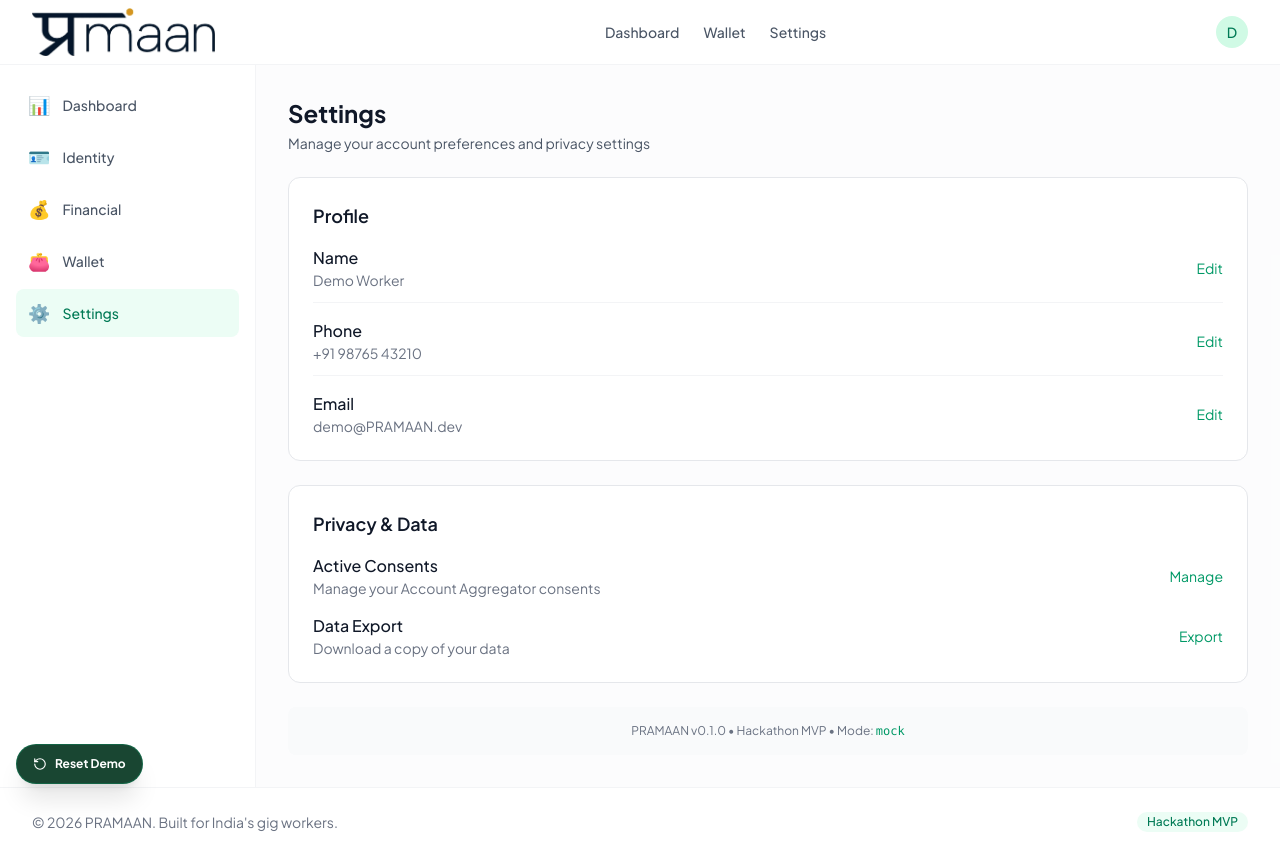
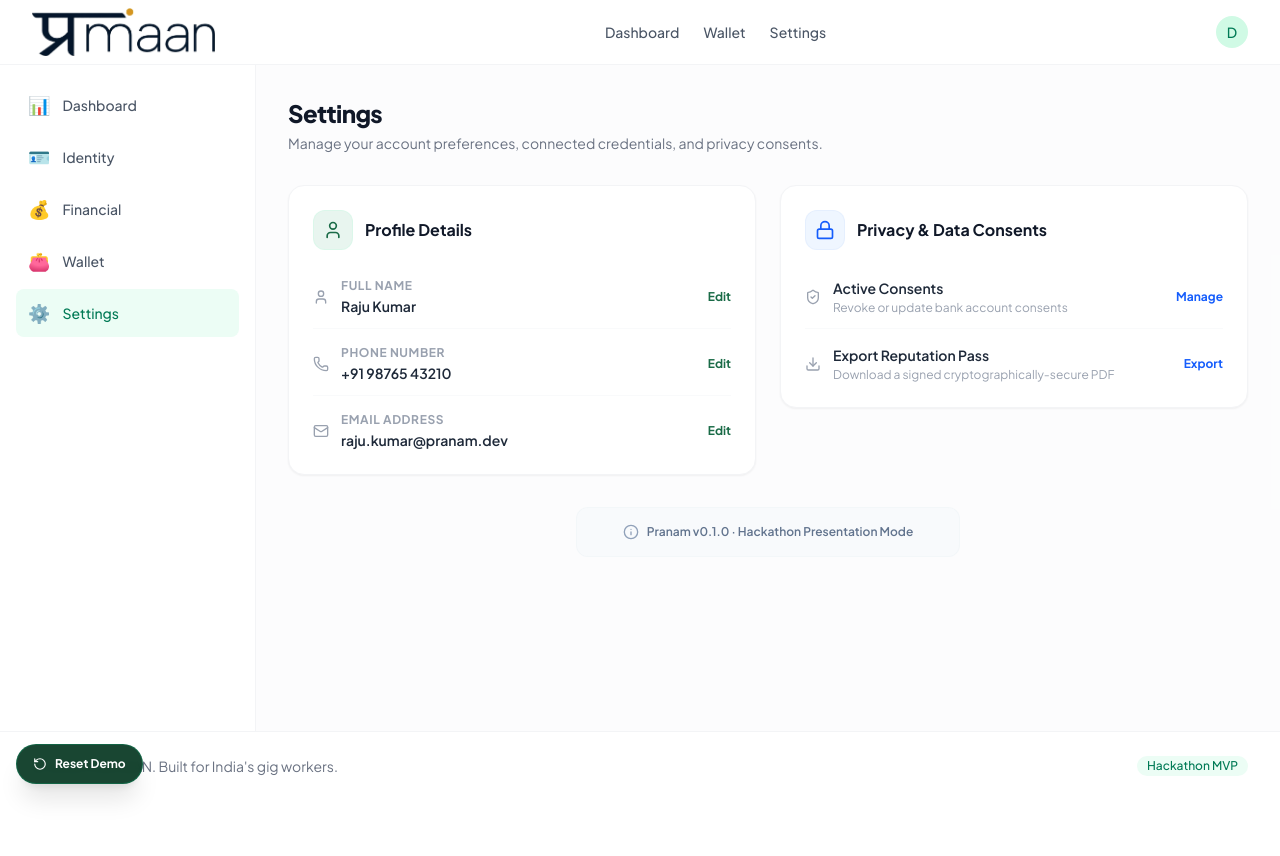
Before and after one commit to satyamcybe/RAIT-ACM-KLEOS_DESTINY, a Next.js app: page /settings in a window 1280 px wide. After the commit the page ends 800 px from the top, so only its background shows below. Built offline with nearby package versions, Linux system fonts and the light colour scheme; no server answers; the database is empty.

Commit message:
design: Redesign Financial Verification, Wallet, and Settings views to use premium emerald styling and SVGs instead of emojis

```diff
--- a/src/app/settings/page.tsx
+++ b/src/app/settings/page.tsx
@@ -3,81 +3,132 @@
 // User settings and preferences
 // ===========================================
 
+"use client";
+
+import {
+  User,
+  Phone,
+  Mail,
+  Lock,
+  ShieldCheck,
+  Download,
+  Info,
+  ChevronRight
+} from "lucide-react";
+
 export default function SettingsPage() {
   return (
-    <div className="space-y-6">
+    <div className="space-y-8 select-none" style={{ fontFamily: "var(--font-plus-jakarta)" }}>
+
+      {/* Page Header */}
       <div>
-        <h1 className="text-2xl font-bold text-gray-900">Settings</h1>
-        <p className="mt-1 text-sm text-gray-600">
-          Manage your account preferences and privacy settings
+        <h1 className="text-2xl font-black text-gray-900 tracking-tight">Settings</h1>
+        <p className="mt-1 text-sm text-gray-500">
+          Manage your account preferences, connected credentials, and privacy consents.
         </p>
       </div>
 
-      {/* Profile section */}
-      <div className="rounded-xl border border-gray-200 bg-white p-6">
-        <h2 className="text-lg font-semibold text-gray-900">Profile</h2>
-        <div className="mt-4 space-y-4">
-          <div className="flex items-center justify-between border-b border-gray-100 pb-3">
+      <div className="grid gap-6 md:grid-cols-2 items-start">
+
+        {/* Profile Card */}
+        <div className="rounded-2xl border border-gray-100 bg-white p-6 shadow-xs space-y-6">
+          <div className="flex items-center gap-3">
+            <div className="w-10 h-10 rounded-xl bg-[#E8F5EF] text-[#1A6B47] flex items-center justify-center border border-emerald-100/50">
+              <User className="w-5 h-5" />
+            </div>
+            <h2 className="text-base font-bold text-gray-900">Profile Details</h2>
+          </div>
+
+          <div className="space-y-4 pt-1">
+            <div className="flex items-center justify-between border-b border-gray-50 pb-3">
+              <div className="flex items-center gap-3">
+                <User className="w-4 h-4 text-gray-400" />
                 <div>
-              <p className="font-medium text-gray-900">Name</p>
-              <p className="text-sm text-gray-500">Demo Worker</p>
+                  <p className="text-xs font-bold text-gray-400 uppercase tracking-wider">Full Name</p>
+                  <p className="text-sm font-semibold text-gray-800 mt-0.5">Raju Kumar</p>
                 </div>
-            <button className="text-sm text-emerald-600 hover:text-emerald-700">
+              </div>
+              <button className="text-xs font-bold text-[#1A6B47] hover:text-[#0D3D28] cursor-pointer">
                 Edit
               </button>
             </div>
-          <div className="flex items-center justify-between border-b border-gray-100 pb-3">
+
+            <div className="flex items-center justify-between border-b border-gray-50 pb-3">
+              <div className="flex items-center gap-3">
+                <Phone className="w-4 h-4 text-gray-400" />
                 <div>
-              <p className="font-medium text-gray-900">Phone</p>
-              <p className="text-sm text-gray-500">+91 98765 43210</p>
+                  <p className="text-xs font-bold text-gray-400 uppercase tracking-wider">Phone Number</p>
+                  <p className="text-sm font-semibold text-gray-800 mt-0.5">+91 98765 43210</p>
                 </div>
-            <button className="text-sm text-emerald-600 hover:text-emerald-700">
+              </div>
+              <button className="text-xs font-bold text-[#1A6B47] hover:text-[#0D3D28] cursor-pointer">
                 Edit
               </button>
             </div>
+
             <div className="flex items-center justify-between">
+              <div className="flex items-center gap-3">
+                <Mail className="w-4 h-4 text-gray-400" />
                 <div>
-              <p className="font-medium text-gray-900">Email</p>
-              <p className="text-sm text-gray-500">demo@PRAMAAN.dev</p>
+                  <p className="text-xs font-bold text-gray-400 uppercase tracking-wider">Email Address</p>
+                  <p className="text-sm font-semibold text-gray-800 mt-0.5">raju.kumar@pranam.dev</p>
                 </div>
-            <button className="text-sm text-emerald-600 hover:text-emerald-700">
+              </div>
+              <button className="text-xs font-bold text-[#1A6B47] hover:text-[#0D3D28] cursor-pointer">
                 Edit
               </button>
             </div>
           </div>
         </div>
 
-      {/* Privacy section */}
-      <div className="rounded-xl border border-gray-200 bg-white p-6">
-        <h2 className="text-lg font-semibold text-gray-900">Privacy & Data</h2>
-        <div className="mt-4 space-y-4">
-          <div className="flex items-center justify-between">
+        {/* Privacy Card */}
+        <div className="rounded-2xl border border-gray-100 bg-white p-6 shadow-xs space-y-6">
+          <div className="flex items-center gap-3">
+            <div className="w-10 h-10 rounded-xl bg-blue-50 text-blue-600 flex items-center justify-center border border-blue-100/50">
+              <Lock className="w-5 h-5" />
+            </div>
+            <h2 className="text-base font-bold text-gray-900">Privacy & Data Consents</h2>
+          </div>
+
+          <div className="space-y-4 pt-1">
+            <div className="flex items-center justify-between border-b border-gray-50 pb-3">
+              <div className="flex items-center gap-3">
+                <ShieldCheck className="w-4 h-4 text-gray-400" />
                 <div>
-              <p className="font-medium text-gray-900">Active Consents</p>
-              <p className="text-sm text-gray-500">Manage your Account Aggregator consents</p>
+                  <p className="text-sm font-semibold text-gray-800">Active Consents</p>
+                  <p className="text-xs text-gray-400 mt-0.5">Revoke or update bank account consents</p>
                 </div>
-            <button className="text-sm text-emerald-600 hover:text-emerald-700">
+              </div>
+              <button className="text-xs font-bold text-blue-600 hover:text-blue-700 cursor-pointer">
                 Manage
               </button>
             </div>
+
             <div className="flex items-center justify-between">
+              <div className="flex items-center gap-3">
+                <Download className="w-4 h-4 text-gray-400" />
                 <div>
-              <p className="font-medium text-gray-900">Data Export</p>
-              <p className="text-sm text-gray-500">Download a copy of your data</p>
+                  <p className="text-sm font-semibold text-gray-800">Export Reputation Pass</p>
+                  <p className="text-xs text-gray-400 mt-0.5">Download a signed cryptographically-secure PDF</p>
                 </div>
-            <button className="text-sm text-emerald-600 hover:text-emerald-700">
+              </div>
+              <button className="text-xs font-bold text-blue-600 hover:text-blue-700 cursor-pointer">
                 Export
               </button>
             </div>
           </div>
         </div>
 
+      </div>
+
       {/* App info */}
-      <div className="rounded-lg bg-gray-50 p-4 text-center">
-        <p className="text-xs text-gray-500">
-          PRAMAAN v0.1.0 • Hackathon MVP • Mode: <span className="font-mono text-emerald-600">mock</span>
+      <div className="rounded-xl bg-slate-50 border border-slate-100/60 p-4 text-center flex items-center justify-center gap-2 max-w-sm mx-auto">
+        <Info className="w-4 h-4 text-slate-400" />
+        <p className="text-xs text-slate-500 font-semibold">
+          Pranam v0.1.0 · Hackathon Presentation Mode
         </p>
       </div>
+
     </div>
   );
 }
--- a/src/app/wallet/page.tsx
+++ b/src/app/wallet/page.tsx
@@ -7,55 +7,91 @@
 
 import { EmptyState } from "@/components/shared/empty-state";
 import { useMockData } from "@/lib/context/MockDataContext";
+import {
+  Wallet,
+  ShieldCheck,
+  Building2,
+  Check,
+  Plus,
+  ArrowUpRight
+} from "lucide-react";
 
 export default function WalletPage() {
   const { credentials } = useMockData();
 
   return (
-    <div className="space-y-6">
-      <div className="flex items-center justify-between">
+    <div className="space-y-8 select-none" style={{ fontFamily: "var(--font-plus-jakarta)" }}>
+
+      {/* Page Header */}
+      <div className="flex flex-col sm:flex-row sm:items-center sm:justify-between gap-4">
         <div>
-          <h1 className="text-2xl font-bold text-gray-900">Credential Wallet</h1>
-          <p className="mt-1 text-sm text-gray-600">
-            Your verifiable credentials, issued and stored securely
+          <h1 className="text-2xl font-black text-gray-900 tracking-tight">Credential Wallet</h1>
+          <p className="mt-1 text-sm text-gray-500">
+            View and manage your verified digital credentials and identity passports.
           </p>
         </div>
         <button
-          className="rounded-lg bg-emerald-600 px-4 py-2 text-sm font-medium text-white transition-colors hover:bg-emerald-700"
+          className="inline-flex items-center gap-2 self-start rounded-xl bg-[#1A6B47] hover:bg-[#0D3D28] px-4 py-2.5 text-sm font-bold text-white shadow-xs transition-colors cursor-pointer"
           onClick={() => {
             // TODO: Open issue credential dialog
           }}
         >
-          + Issue Credential
+          <Plus className="w-4 h-4" />
+          <span>Issue Credential</span>
         </button>
       </div>
 
       {credentials.length === 0 ? (
         <EmptyState
-          icon="👛"
+          icon={<Wallet className="w-12 h-12 text-slate-400" />}
           title="No Credentials Yet"
-          description="Complete your identity and financial verification to receive your first verifiable credentials."
+          description="Complete your identity and financial verification to receive your first portable verifiable credentials."
           action={{ label: "Start Verification", href: "/onboarding" }}
         />
       ) : (
-        <div className="grid gap-4 sm:grid-cols-2">
-          {credentials.map((cred) => (
-            <div key={cred.id} className="rounded-xl border border-gray-200 bg-white p-5 shadow-sm">
-              <div className="flex items-center gap-3 mb-3">
-                <div className="w-10 h-10 rounded-full bg-emerald-100 flex items-center justify-center text-emerald-600">
-                  {cred.type.includes("Financial") ? "🏦" : "🛡️"}
+        <div className="grid gap-6 sm:grid-cols-2">
+          {credentials.map((cred) => {
+            const isFinancial = cred.type.includes("Financial");
+            return (
+              <div
+                key={cred.id}
+                className="relative rounded-2xl border border-gray-100 bg-white p-6 shadow-xs hover:shadow-md hover:border-gray-200/80 transition-all duration-300 flex flex-col justify-between overflow-hidden group"
+              >
+                {/* Visual indicator corner bar */}
+                <div className={`absolute top-0 left-0 right-0 h-1.5 ${isFinancial ? 'bg-[#1A6B47]' : 'bg-emerald-600'}`} />
+
+                <div>
+                  <div className="flex items-start justify-between gap-3 mb-4">
+                    <div className="flex items-center gap-3">
+                      <div className={`w-11 h-11 rounded-xl flex items-center justify-center border shrink-0 ${
+                        isFinancial
+                          ? "bg-[#E8F5EF] text-[#1A6B47] border-emerald-100/50"
+                          : "bg-blue-50 text-blue-600 border-blue-100/50"
+                      }`}>
+                        {isFinancial ? <Building2 className="w-5.5 h-5.5" /> : <ShieldCheck className="w-5.5 h-5.5" />}
+                      </div>
+                      <div>
+                        <h3 className="font-bold text-gray-900 text-[15px] group-hover:text-[#1A6B47] transition-colors">{cred.type}</h3>
+                        <p className="text-[11px] font-bold text-gray-400 mt-0.5 uppercase tracking-wider">{cred.issuer}</p>
+                      </div>
+                    </div>
+
+                    <span className="text-gray-300 group-hover:text-gray-400 transition-colors pt-1">
+                      <ArrowUpRight className="w-4 h-4" />
+                    </span>
+                  </div>
                 </div>
-                <div>
-                  <h3 className="font-semibold text-gray-900">{cred.type}</h3>
-                  <p className="text-xs text-gray-500">{cred.issuer}</p>
+
+                <div className="mt-6 pt-4 border-t border-gray-50 flex justify-between items-center text-xs text-gray-500">
+                  <span className="font-medium">Issued: {cred.date}</span>
+                  <span className="bg-[#E8F5EF] text-[#1A6B47] border border-emerald-100/60 px-2 py-1 rounded-full font-bold flex items-center gap-1">
+                    <Check className="w-3.5 h-3.5" />
+                    Verified
+                  </span>
                 </div>
               </div>
-              <div className="mt-4 pt-4 border-t border-gray-100 flex justify-between items-center text-xs text-gray-500">
-                <span>Issued: {cred.date}</span>
-                <span className="bg-emerald-50 text-emerald-700 px-2 py-1 rounded font-medium">Verified ✓</span>
-              </div>
-            </div>
-          ))}
+            );
+          })}
         </div>
       )}
     </div>
--- a/src/components/shared/empty-state.tsx
+++ b/src/components/shared/empty-state.tsx
@@ -3,11 +3,13 @@
 // Shown when no data is available
 // ===========================================
 
+import React from "react";
 import { cn } from "@/lib/utils";
+import { FolderOpen } from "lucide-react";
 
 interface EmptyStateProps {
   className?: string;
-  icon?: string;
+  icon?: React.ReactNode;
   title: string;
   description: string;
   action?: {
@@ -19,7 +21,7 @@ interface EmptyStateProps {
 
 export function EmptyState({
   className,
-  icon = "📭",
+  icon,
   title,
   description,
   action,
@@ -31,7 +33,9 @@ export function EmptyState({
         className
       )}
     >
-      <span className="text-4xl">{icon}</span>
+      <div className="text-slate-400">
+        {icon || <FolderOpen className="w-12 h-12" />}
+      </div>
       <div>
         <h3 className="text-lg font-semibold text-gray-900">{title}</h3>
         <p className="mt-1 text-sm text-gray-500">{description}</p>
```
Also changed, not shown: src/app/financial-verification/page.tsx (+78 -38 lines). Lines whose indentation alone changed are shown as unchanged.
